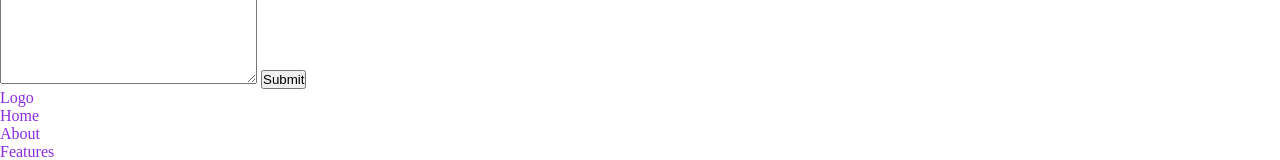
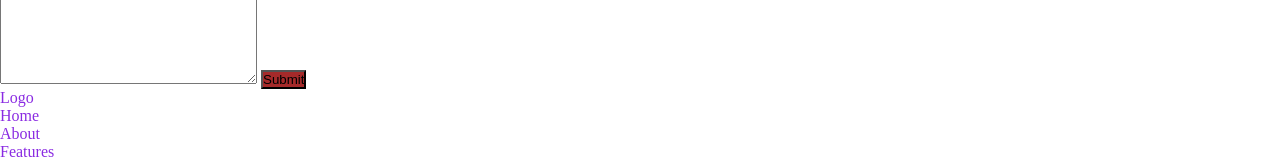
Before and after one commit to Md-Borhan/front-end-practice, a plain HTML site: page index.html in a window 1280 px wide. Shown: the part 891-1051 px from the top of the page. Drawn offline with Linux system fonts and the light colour scheme.

```diff
--- a/index.html
+++ b/index.html
@@ -44,7 +44,7 @@
             rows="10"
             placeholder="Type your message"
           ></textarea>
-          <button type="submit">Submit</button>
+          <button style="background-color: brown" type="submit">Submit</button>
         </form>
       </section>
     </main>
```
